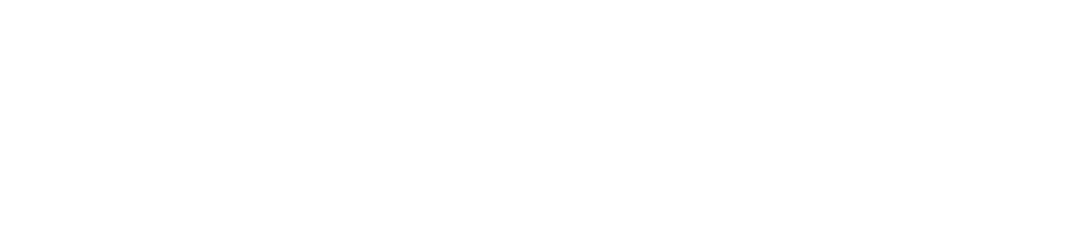
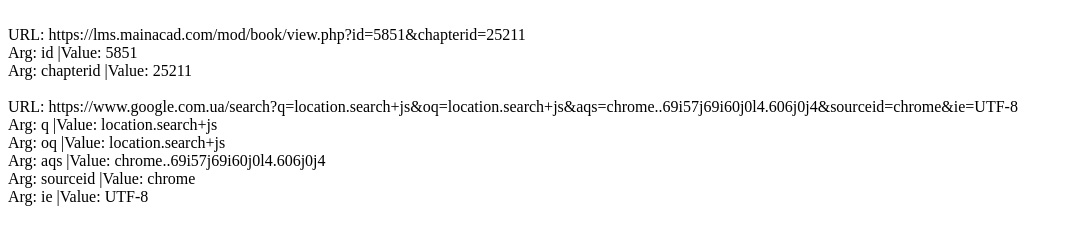
Before and after one commit to plagun98/FE_2, a plain HTML site: page JS_Advanced/location_lab/location.html in a window 1280 px wide. Shown: the whole page, without its empty margins (0-1073 px from the left). Drawn offline with Linux system fonts and the light colour scheme.

Commit message:
location lab

```diff
--- a/JS_Advanced/location_lab/location.html
+++ b/JS_Advanced/location_lab/location.html
@@ -7,9 +7,31 @@
     <title>Document</title>
 </head>
 <body>
+    <div id="content"></div>
+    <script>
+        var url1 = 'https://lms.mainacad.com/mod/book/view.php?id=5851&chapterid=25211';
+        var url2 = 'https://www.google.com.ua/search?q=location.search+js&oq=location.search+js&aqs=chrome..69i57j69i60j0l4.606j0j4&sourceid=chrome&ie=UTF-8';
+        var div = document.getElementById("content");
+        function urlArgs(url){
+            div.innerHTML += "</br>" + "URL: "+ url +"</br>";
+            var args={};
+            var query = url.split("?");
+            var pairs = query[1].split("&");
 
-    <script>
-
+            for(var i=0;i<pairs.length;i++){
+                var pos = pairs[i].indexOf('=');
+                if(pos == -1) continue;
+                var name = pairs[i].substring(0,pos);
+                var value = pairs[i].substring(pos+1);
+                value = decodeURIComponent(value);
+                args[name] = value;
+            }
+            for (key in args){
+                div.innerHTML += "Arg: " + key +" |" + "Value: " + args[key] +"</br>";
+            }
+        }
+        urlArgs(url1);
+        urlArgs(url2);
     </script>
 </body>
 </html>
```
